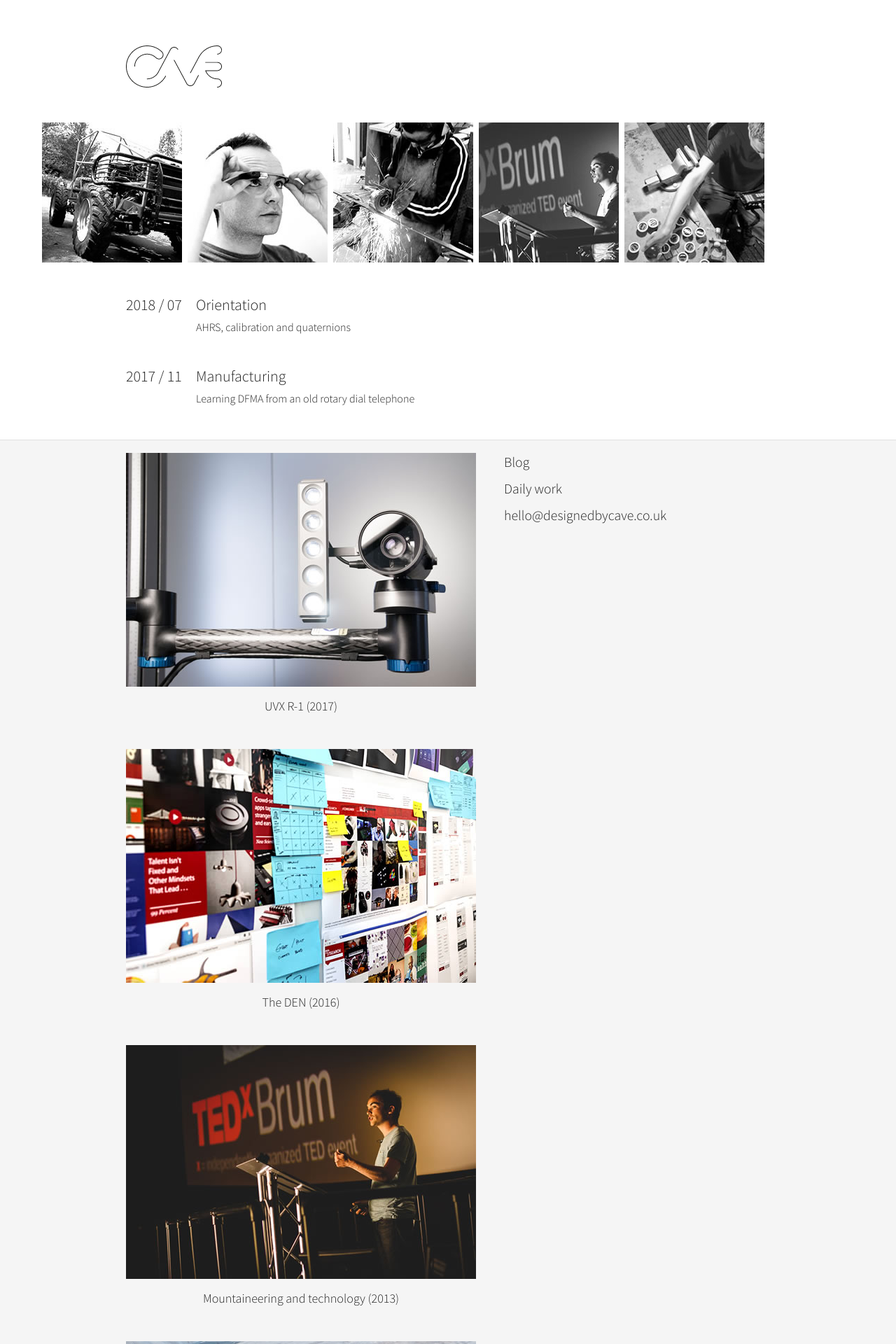
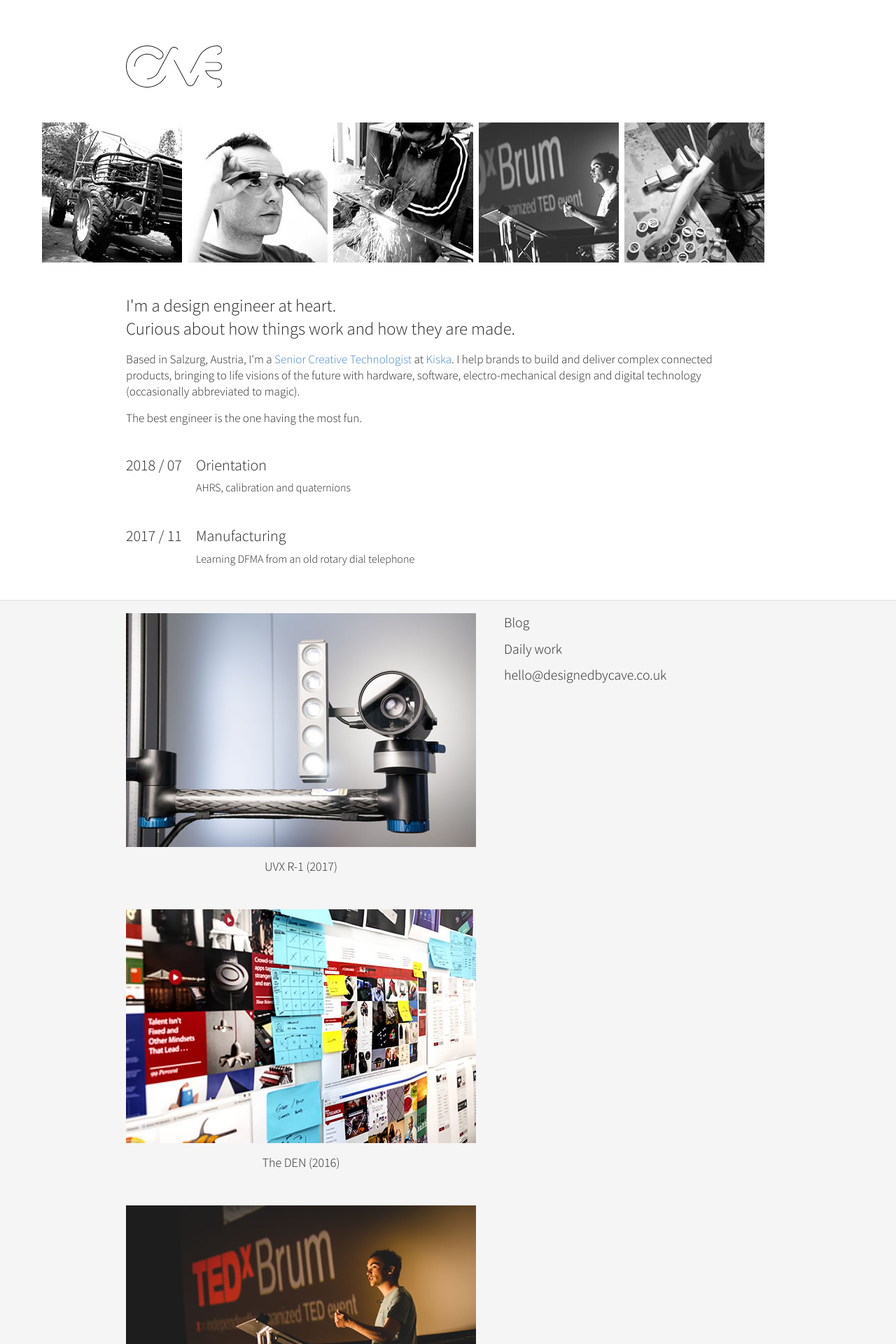
Before and after one commit to gcsalzburg/gcsalzburg.github.io, a Jekyll site: the page built from index.html, in a window 1280 px wide. Shown: the top 1920 px of the page at 70% size. Built offline with Jekyll 4.4.1, drawn with Linux system fonts in a browser that asks for light colours.

Commit message:
Add homepage brief bio

```diff
--- a/_sass/_homepage.scss
+++ b/_sass/_homepage.scss
@@ -30,7 +30,34 @@
   img:hover{
     animation: hue-rotate 20s linear infinite;
   }
+}
 
+.homepage_intro{
+  h2{
+    font-size: 1.375em;
+    font-weight: 300;
+    line-height: 1.35em;
+
+    @include mobile{
+      text-align: center;
+    }
+  }
+
+  p{
+    font-size: 0.95em;
+    line-height: 1.35em;
+    font-weight: 300;
+    max-width: 50em;
+
+    a:hover, a:active {
+      text-decoration:none;
+      background-image: linear-gradient(to right, $linkhover 75%, transparent 75%);
+      background-position: 0 1.15em;
+      background-repeat: repeat-x;
+      background-size: 1px 1px;
+      text-shadow: 3px 3px $white, 3px -3px $white, -3px 3px $white, -3px -3px $white;
+    }
+  }
 }
 
 
@@ -136,6 +163,7 @@
     font-size: 1.1em;
     padding-top: 13px;
     margin-left: 10px;
+    overflow: hidden;
 
     @include mobile {
       order: -1;
--- a/index.html
+++ b/index.html
@@ -12,6 +12,12 @@ ishomepage: true
 </div>
 
 <div class="posts">
+  <div class="homepage_intro">
+      <h2>I'm a design engineer at heart.<br>Curious about how things work and how they are made.</h2>
+      <p>Based in Salzurg, Austria, I'm a <a href="http://www.vanschneider.com/get-job-kiska">Senior Creative Technologist</a> at <a href="https://www.kiska.com/">Kiska</a>. I help brands to build and deliver complex connected products, bringing to life visions of the future with hardware, software, electro-mechanical design and digital technology (occasionally abbreviated to magic).</p>
+      <p>The best engineer is the one having the most fun.</p>
+  </div>
+
   {% for post in site.posts %}
     <article class="post_preview">
       <a href="{{ site.baseurl }}{{ post.url }}">
```
